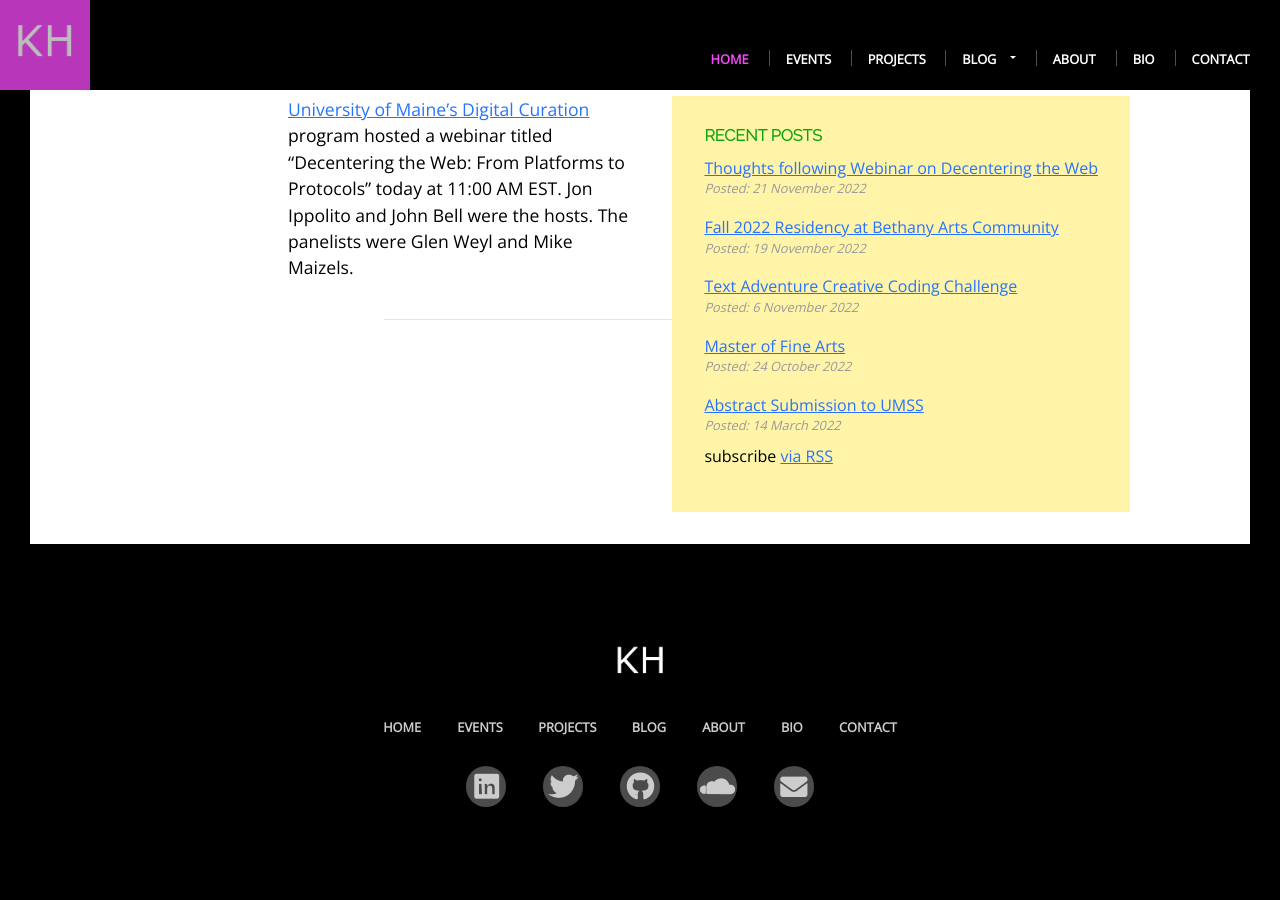
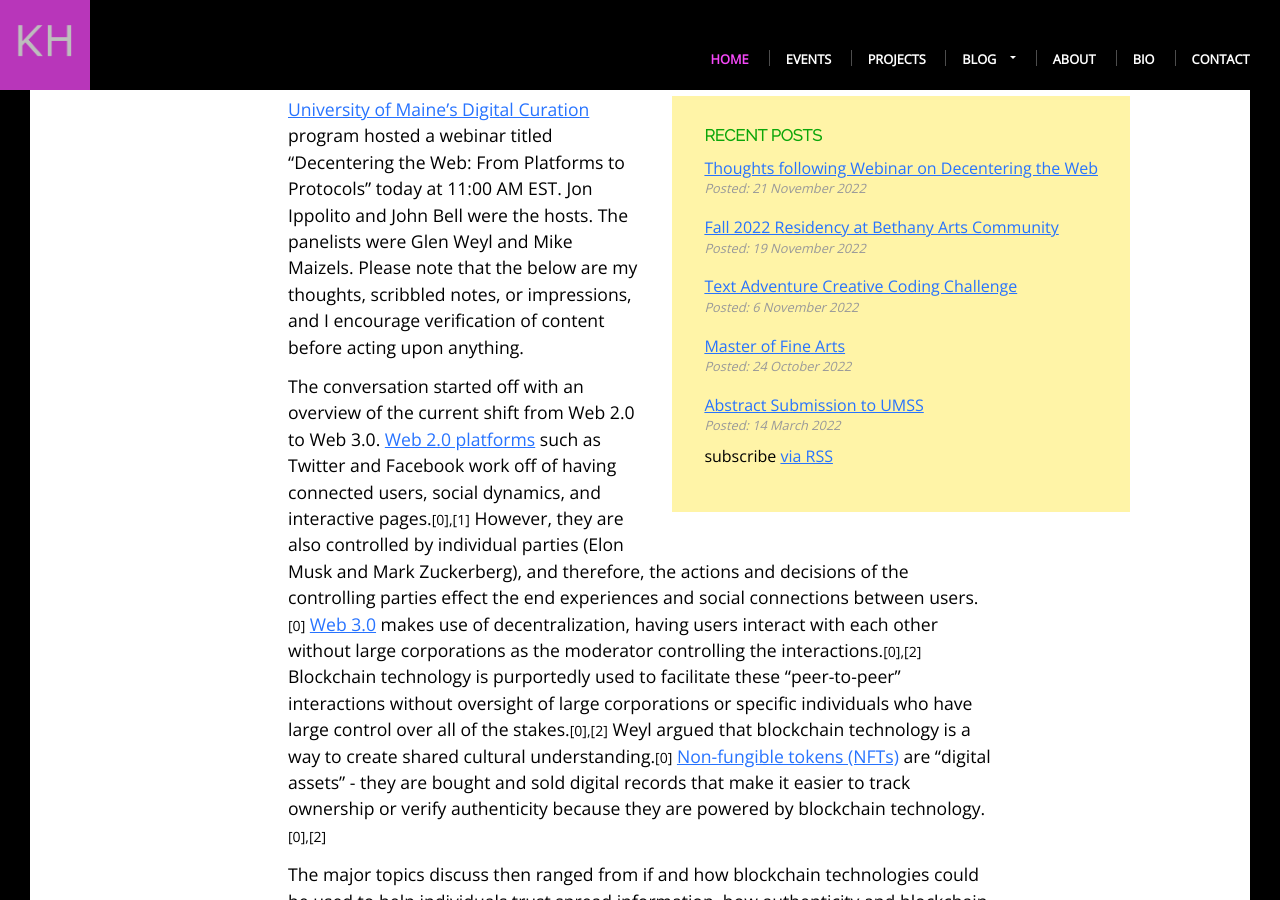
Before and after one commit to khoeger/khoeger.github.io, a Jekyll site: the page built from _posts/2022-11-21-ThoughtsOnDecenteringTheWeb.markdown, in a window 1280 px wide and 900 px high, scrolled down 631 px. Built offline with Jekyll 4.4.1, drawn with Linux system fonts in a browser that asks for light colours; some of the changed text lies outside the part shown.

Commit message:
Overview of webinar

```diff
--- a/_posts/2022-11-21-ThoughtsOnDecenteringTheWeb.markdown
+++ b/_posts/2022-11-21-ThoughtsOnDecenteringTheWeb.markdown
@@ -6,10 +6,34 @@ categories: artist blockchain decentralized reflections webinar web3
 postHero: /assets/img/2022/11/webinar_blockchain.jpg
 event-tag: 202211DecenterWeb
 project-tag:
-postFooter:
+postFooter: "0. Webinar\t1. Britannica 2.\tForbes"
 published: true
 ---
 
 [University of Maine's Digital Curation](https://digitalcuration.umaine.edu/) program hosted a webinar titled "Decentering the Web: From Platforms to Protocols"
 today at 11:00 AM EST. Jon Ippolito and John Bell were the hosts.
 The panelists were Glen Weyl and Mike Maizels.
+Please note that the below are my thoughts, scribbled notes, or impressions,
+and I encourage verification of content before acting upon anything.
+
+The conversation started off with an overview of the current shift from Web 2.0
+to Web 3.0.
+[Web 2.0 platforms](https://www.britannica.com/topic/Web-20) such as Twitter and Facebook work off of having connected users, social dynamics, and interactive pages.<sup>[0],[1]</sup>
+However, they are also controlled by individual parties (Elon Musk and Mark Zuckerberg), and therefore, the actions and decisions of the controlling parties
+effect the end experiences and social connections between users.<sup>[0]</sup>
+[Web 3.0](https://www.forbes.com/advisor/investing/cryptocurrency/what-is-web-3-0/)
+makes use of decentralization, having users interact with each other without
+large corporations as the moderator controlling the interactions.<sup>[0],[2]</sup>
+Blockchain technology is purportedly used to facilitate these "peer-to-peer" interactions without oversight of large corporations or specific individuals who have large control over all of the stakes.<sup>[0],[2]</sup>
+Weyl argued that blockchain technology is a way to create shared cultural understanding.<sup>[0]</sup>
+[Non-fungible tokens (NFTs)](https://www.forbes.com/advisor/investing/cryptocurrency/nft-non-fungible-token/) are "digital assets" - they are bought and sold digital records that make it easier to track ownership or verify authenticity because they are powered by blockchain technology.<sup>[0],[2]</sup>
+
+The major topics discuss then ranged from if and how blockchain technologies could be used to help individuals trust spread information,
+how authenticity and blockchain trust worthiness are established,
+truth as established by a crowd vs through institutions,
+using distributed systems to challenge, replace, or encourage the improvement of centralized systems,
+the inherent inequalities developing in a system where those with better funding and technology are able to establish stronger records of authenticity before the less fortunate, if the systems are customizable to local decision making and verification needs,
+and about how the lack of regional or ecological correlations in the system can be an asset.
+
+My major thoughts walking away
+1.
--- a/stylings/main.css
+++ b/stylings/main.css
@@ -751,6 +751,10 @@ h4 {
   margin-top: 3em;
   padding-top: 2em;
 }
+sup {
+  font-size: 0.8em;
+  margin-bottom: 3em;
+}
 /* ABOUT STYLES */
 .about-content {
   margin-bottom: 1.5em;
```
